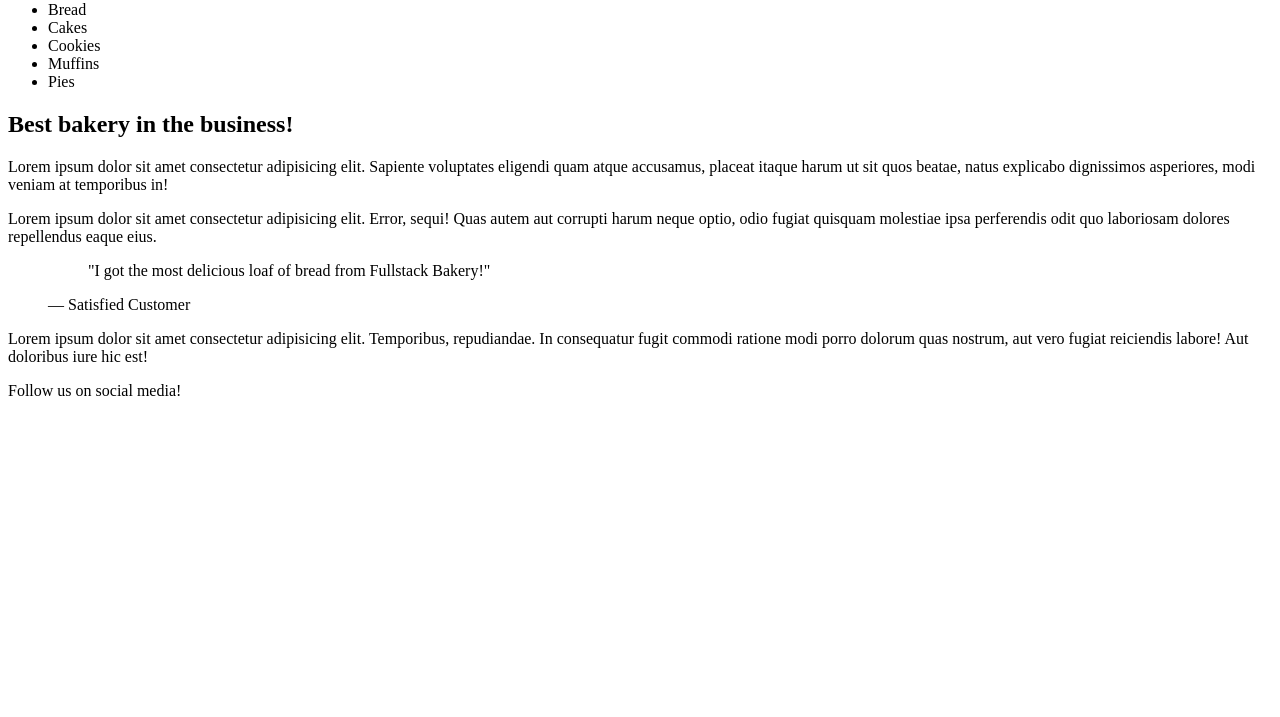
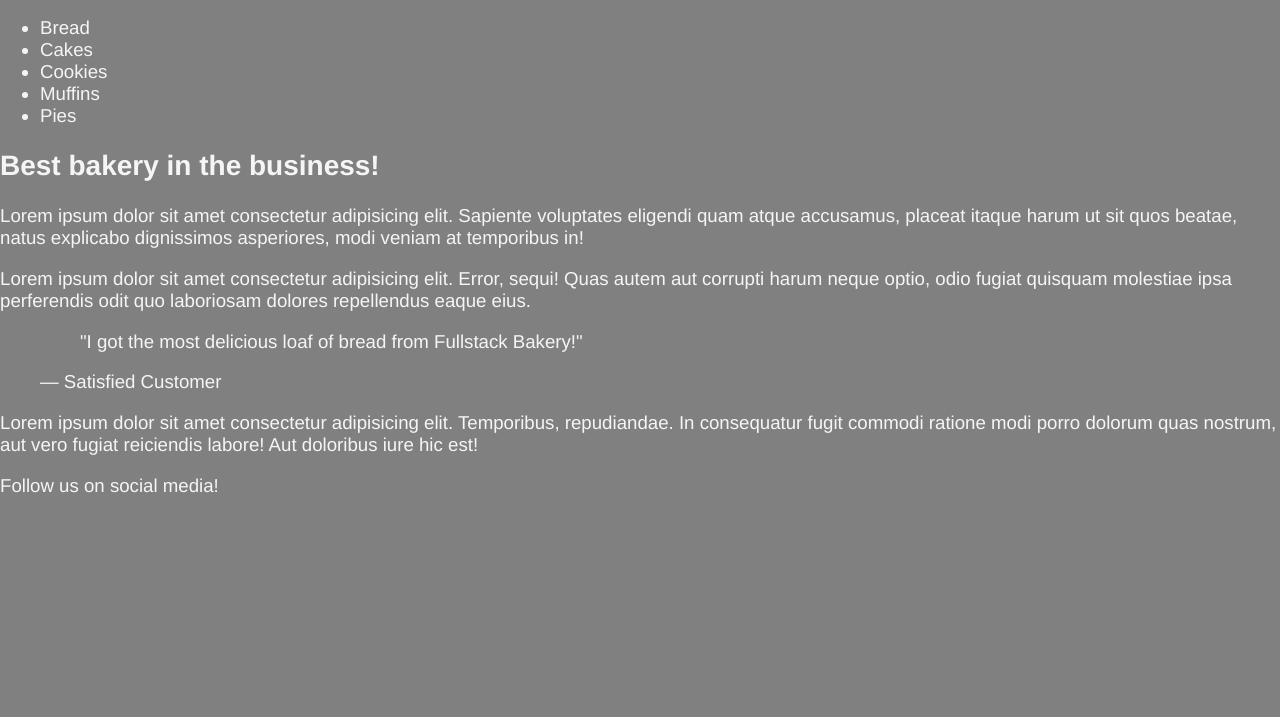
Before and after one commit to brettrlewis/fullstack-bakery, a plain HTML site: page index.html in a window 1280 px wide. Shown: the part 83-800 px from the top of the page. Drawn offline with Linux system fonts and the light colour scheme.

Commit message:
body style

```diff
--- a/index.html
+++ b/index.html
@@ -2,7 +2,7 @@
 <html lang="en">
   <head>
     <title>Fullstack Bakery</title>
-    <link rel="stylesheets" href="./style.css"/>
+    <link rel="stylesheet" href="./style.css" />
   </head>
   <body>
     <header>
--- a/style.css
+++ b/style.css
@@ -0,0 +1,9 @@
+body {
+  background-color: gray;
+  font-family:'Franklin Gothic Medium', 'Arial Narrow', Arial, sans-serif;
+  color: whitesmoke;
+  font-size: 14pt;
+  margin: 0;
+  display: flex;
+  flex-direction: column;
+}
```
